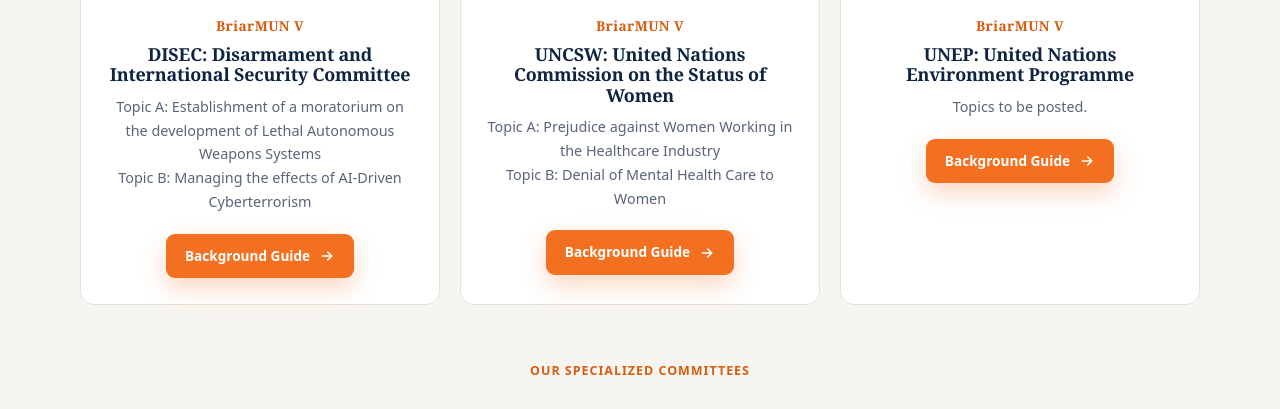
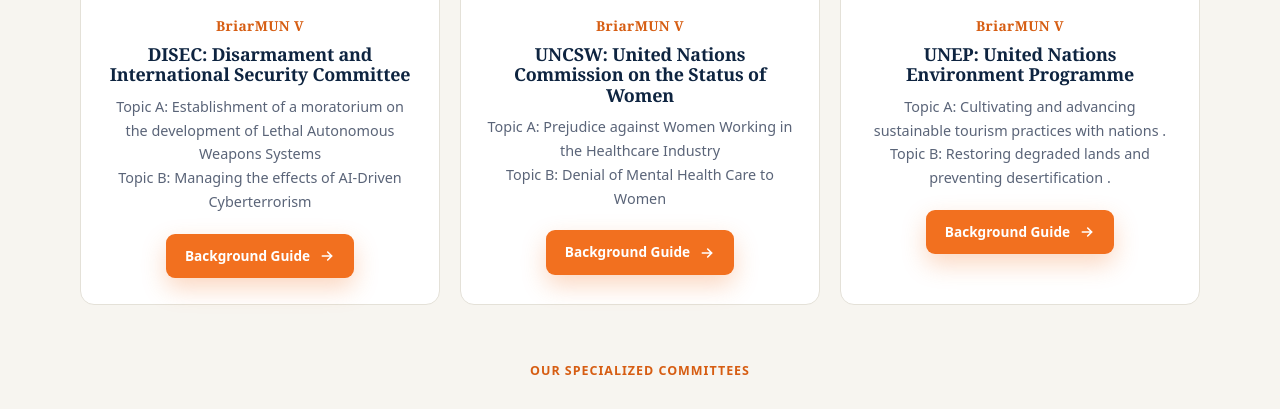
Before and after one commit to mayukh-aduru/briarmun., a plain HTML site: page committees.html in a window 1280 px wide. Shown: the part 994-1403 px from the top of the page. Drawn offline with Linux system fonts and the light colour scheme.

Commit message:
Add discussion topics for UNEP committee
Added topics for discussion in UNEP committee.

```diff
--- a/committees.html
+++ b/committees.html
@@ -467,7 +467,8 @@ body{ overflow-x:clip; }
 <div class="committee-photo"><img src="images/unep.jpg" alt="UNEP committee" loading="lazy"></div>
 <span class="committee-abbr">BriarMUN V</span>
 <h3>UNEP: United Nations Environment Programme</h3>
-<p>Topics to be posted.</p>
+<p>Topic A: Cultivating and advancing sustainable tourism practices with nations .</p>
+<p>Topic B: Restoring degraded lands and preventing desertification .</p>
 <div class="committee-actions">
 <!-- LINK DISABLED (not finished yet); re-enable by restoring this anchor:
 <a href="https://docs.google.com/document/d/18e2ir5jPMHlHvHMhLtntsJbclHDSQ8OdYgX5gUZU0Y8/edit?usp=drive_link" class="btn btn-primary" target="_blank" rel="noopener">Background Guide <svg viewBox="0 0 24 24" fill="none" stroke="currentColor" stroke-width="2.4" stroke-linecap="round"><path d="M5 12h14M13 6l6 6-6 6"/></svg></a>
```
